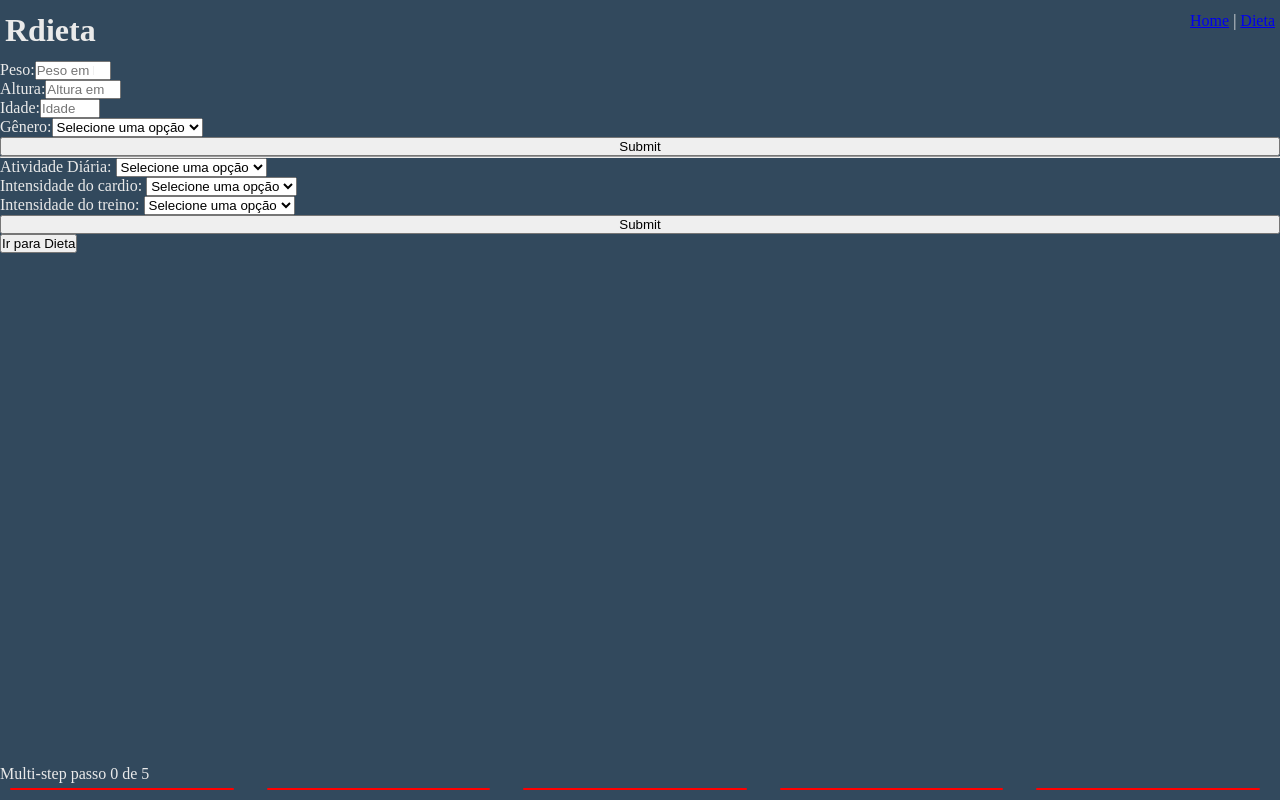
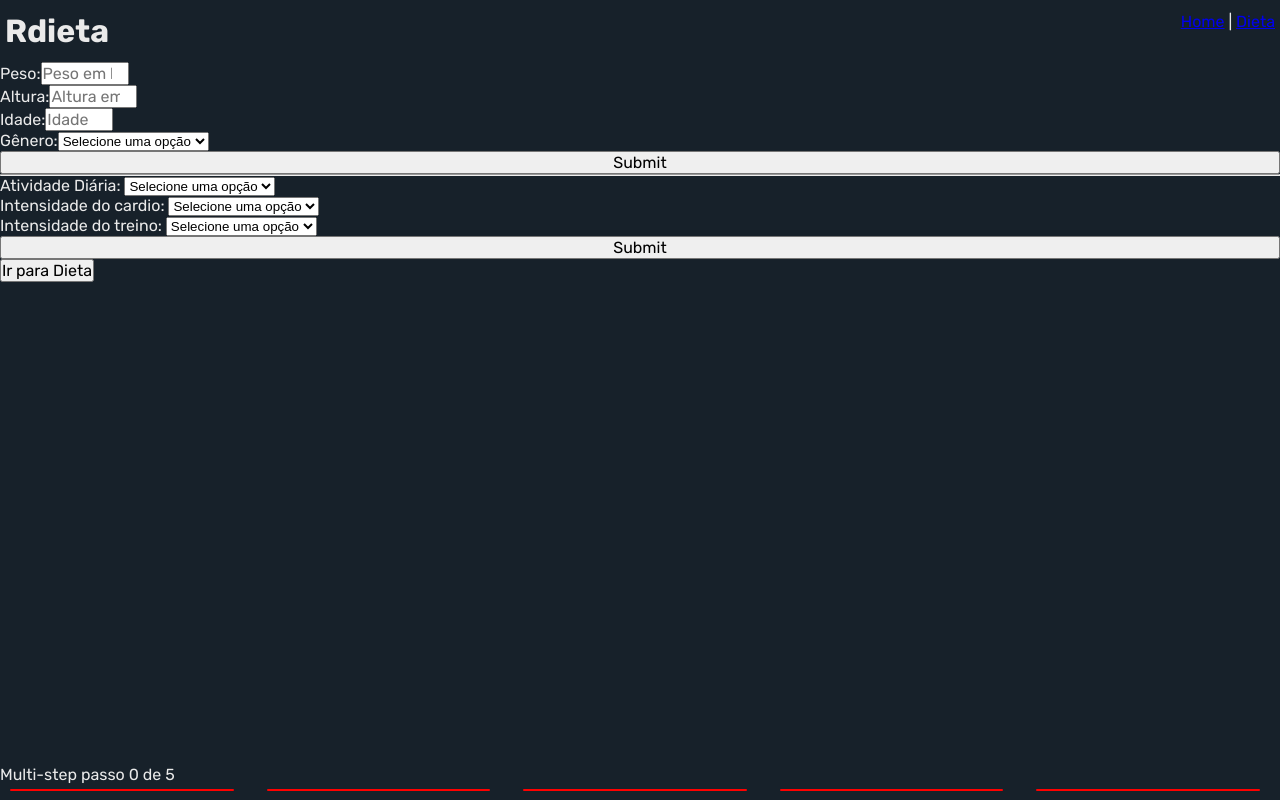
Before and after one commit to RenanArantes/rdieta, a Next.js app: page / in a window 1280 px wide. Built offline with nearby package versions, Linux system fonts and the light colour scheme.

Commit message:
font andd globalstyle changes

```diff
--- a/pages/_document.tsx
+++ b/pages/_document.tsx
@@ -7,6 +7,13 @@ class MyDocument extends Document {
     return (
       <Html>
         <Head>
+          <link rel="preconnect" href="https://fonts.googleapis.com" />
+          <link rel="preconnect" href="https://fonts.gstatic.com" />
+          <link
+            href="https://fonts.googleapis.com/css2?family=Rubik:wght@400;700&display=swap"
+            rel="stylesheet"
+          />
+
           <link rel="manifest" href="/manifest.json" />
           <link
             rel="apple-touch-icon"
--- a/styles/global.ts
+++ b/styles/global.ts
@@ -1,5 +1,4 @@
 import { createGlobalStyle } from 'styled-components'
-import { defaultTheme } from './themes/default'
 
 export const GlobalStyle = createGlobalStyle`
   * {
@@ -8,8 +7,19 @@ export const GlobalStyle = createGlobalStyle`
     box-sizing: border-box;
   }
 
+  :focus {
+    outline: 0;
+    box-shadow: 0 0 0 2px ${(props) => props.theme.blueColors[200]};
+  }
+
   body {
-    background: ${defaultTheme.blueColors[700]};
-    color: ${defaultTheme.fonts.default}
+    background: ${(props) => props.theme.blueColors[900]};
+    color: ${(props) => props.theme.fonts.default}
+  }
+
+  body, input, button {
+    font-family: 'Rubik', sans-serif;
+    font-weight: 400;
+    font-size: 1rem;
   }
 `
```
